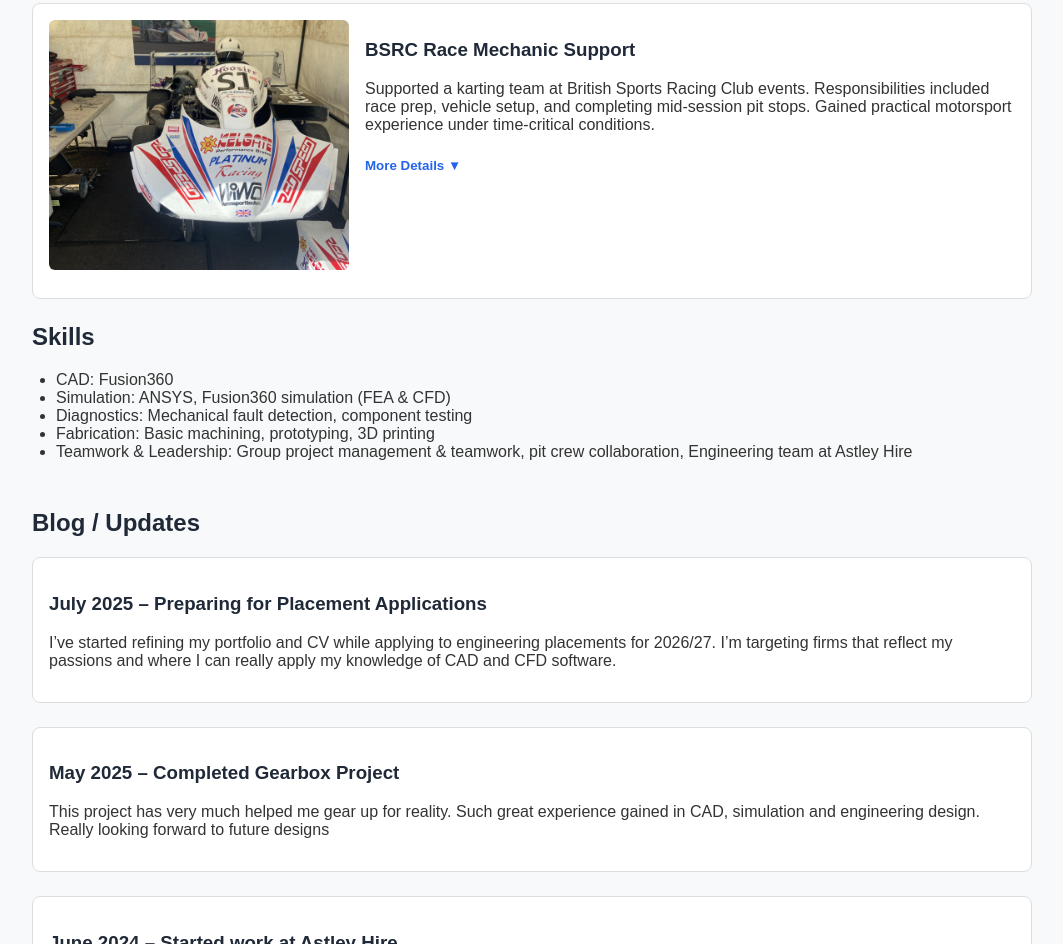
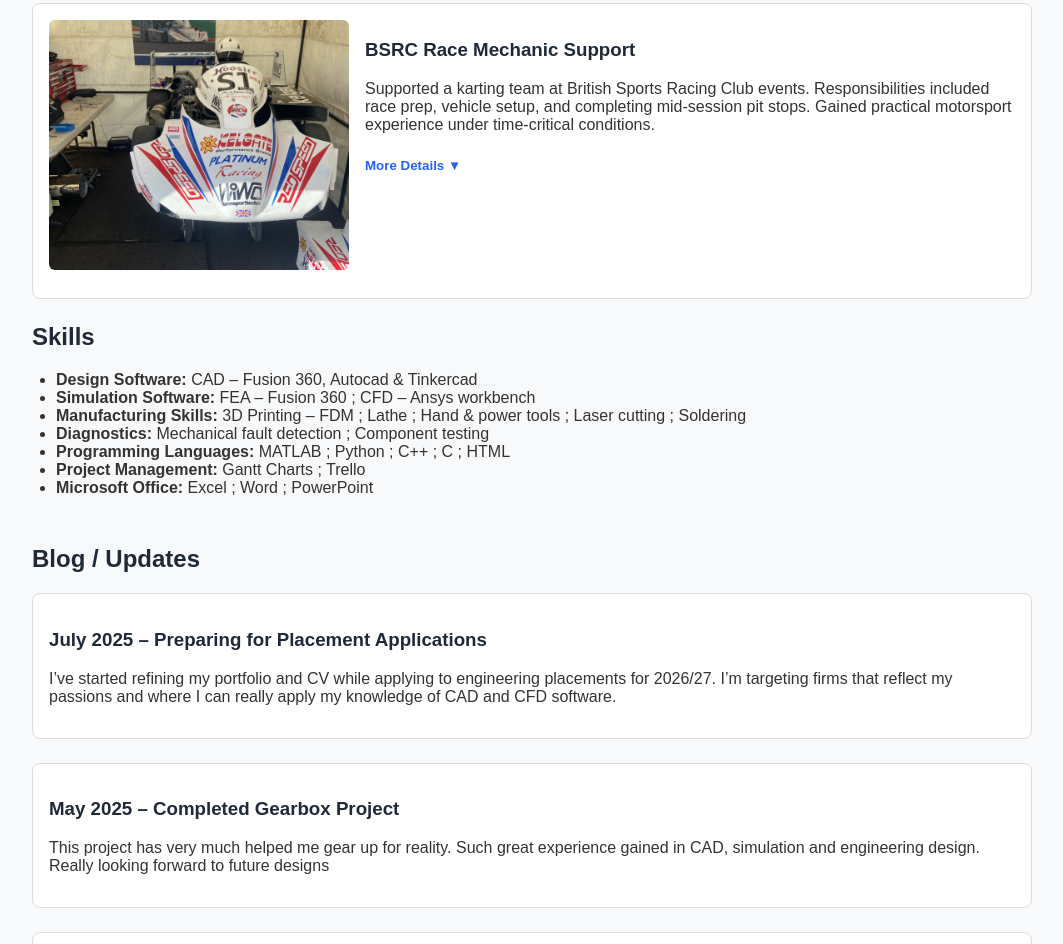
Before and after one commit to evanalbury/evanalbury.github.io, a plain HTML site: page index.html in a window 1280 px wide. Shown: the part 1387-2331 px from the top of the page, without its empty margins (108-1171 px from the left). Drawn offline with Linux system fonts and the light colour scheme.

Commit message:
Update index.html

```diff
--- a/index.html
+++ b/index.html
@@ -11,6 +11,9 @@
       padding: 0;
       background-color: #f8f9fa;
       color: #333;
+    }
+    header h1 {
+    color: white;
     }
     header, footer {
       background-color: #1f2937;
@@ -244,11 +247,13 @@
     <section id="skills">
       <h2>Skills</h2>
       <ul>
-        <li>CAD: Fusion360</li>
-        <li>Simulation: ANSYS, Fusion360 simulation (FEA & CFD)</li>
-        <li>Diagnostics: Mechanical fault detection, component testing</li>
-        <li>Fabrication: Basic machining, prototyping, 3D printing</li>
-        <li>Teamwork & Leadership: Group project management & teamwork, pit crew collaboration, Engineering team at Astley Hire</li>
+        <li><strong>Design Software:</strong> CAD – Fusion 360, Autocad & Tinkercad</li>
+        <li><strong>Simulation Software:</strong> FEA – Fusion 360 ; CFD – Ansys workbench</li>
+        <li><strong>Manufacturing Skills:</strong> 3D Printing – FDM ; Lathe ; Hand & power tools ; Laser cutting ; Soldering</li>
+        <li><strong>Diagnostics:</strong> Mechanical fault detection ; Component testing </li>
+        <li><strong>Programming Languages:</strong> MATLAB ; Python ; C++ ; C ; HTML</li>
+        <li><strong>Project Management:</strong> Gantt Charts ; Trello</li>
+        <li><strong>Microsoft Office:</strong> Excel ; Word ; PowerPoint</li>
       </ul>
     </section>
 
```
